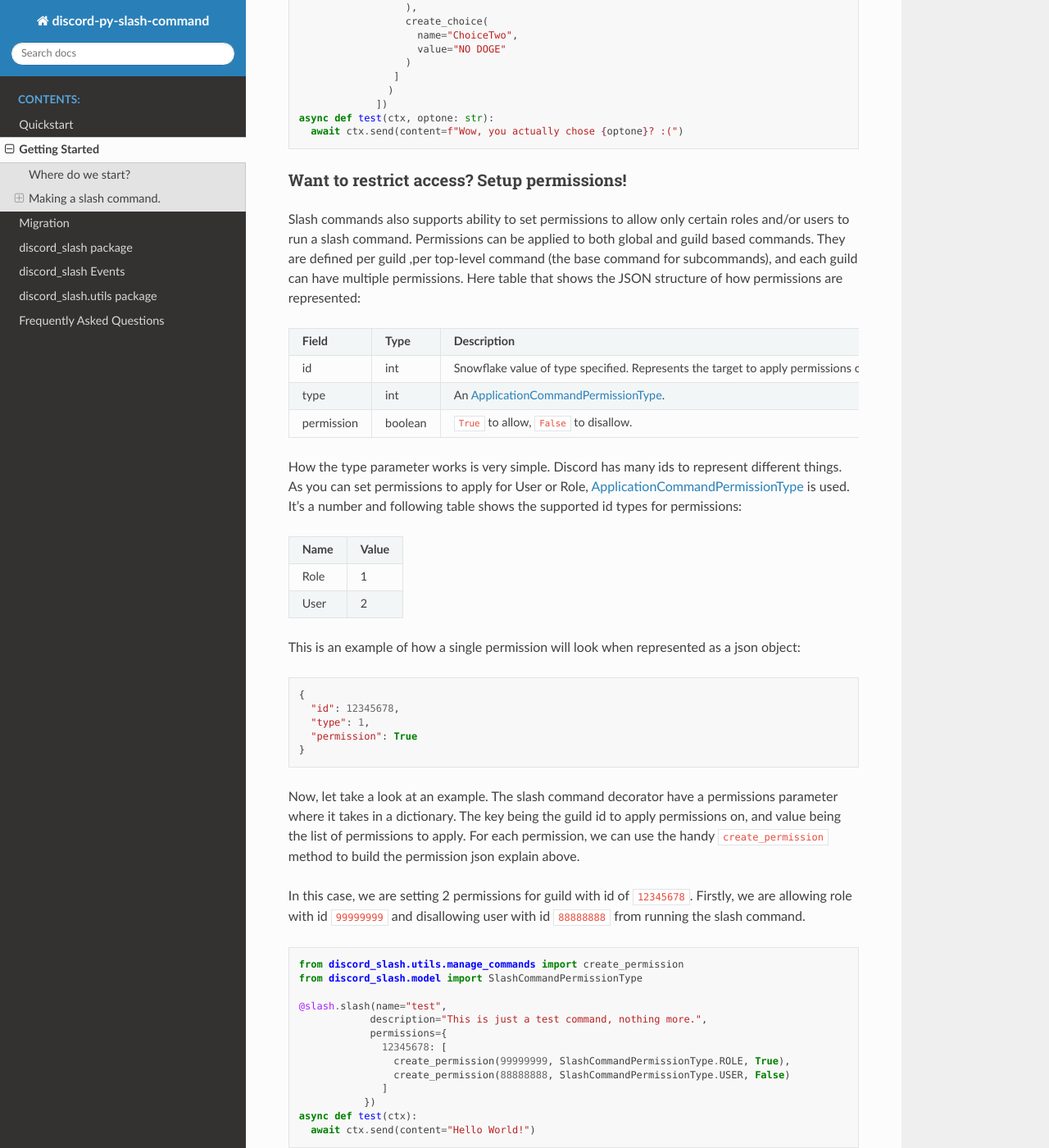
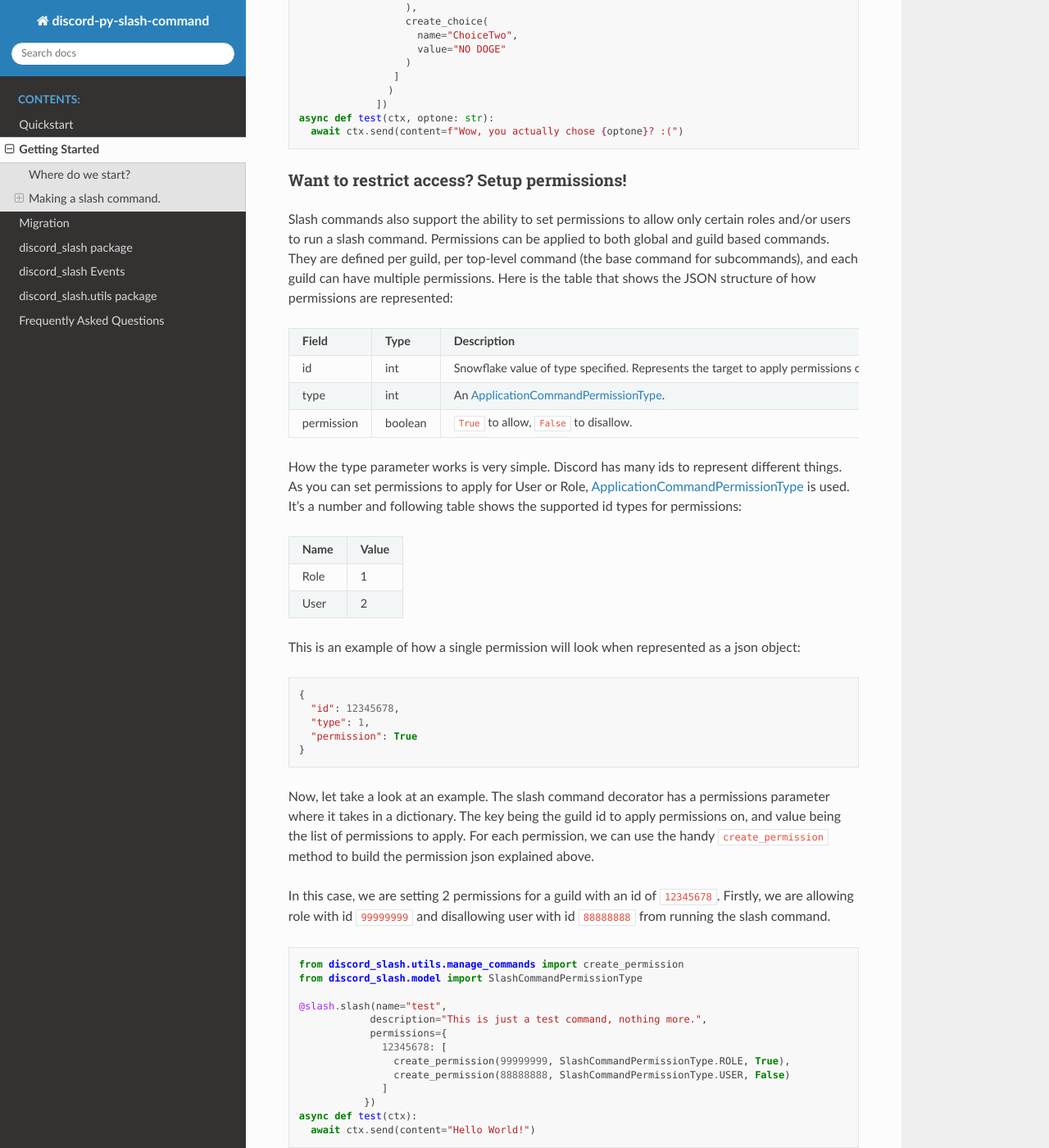
Before and after one commit to interactions-py/interactions.py, a Sphinx documentation site: the page built from docs/gettingstarted.rst, in a window 1280 px wide and 1400 px high, scrolled down 4175 px. Shown: the whole window at 82% size. Built offline with Sphinx 7.4.7 and the Read the Docs theme 2.0.0, drawn with Linux system fonts in a browser that asks for light colours.

Commit message:
Update gettingstarted.rst
Fixed grammatical errors in the "Want to restrict access? Setup permissions!" section

```diff
--- a/docs/gettingstarted.rst
+++ b/docs/gettingstarted.rst
@@ -232,9 +232,9 @@ a string or integer. Below is an implementation of this design in the Python cod
 Want to restrict access? Setup permissions!
 -------------------------------------------
 
-Slash commands also supports ability to set permissions to allow only certain roles and/or users
+Slash commands also support the ability to set permissions to allow only certain roles and/or users
 to run a slash command. Permissions can be applied to both global and guild based commands. They
-are defined per guild ,per top-level command (the base command for subcommands), and each guild can have multiple permissions. Here table that shows the JSON
+are defined per guild, per top-level command (the base command for subcommands), and each guild can have multiple permissions. Here is the table that shows the JSON
 structure of how permissions are represented:
 
 +-------------+--------------------------------------------+-----------------------------------------------------------------------------------------------------+
@@ -269,12 +269,12 @@ This is an example of how a single permission will look when represented as a js
     "permission": True
   }
 
-Now, let take a look at an example. The slash command decorator have a permissions parameter where
+Now, let take a look at an example. The slash command decorator has a permissions parameter where
 it takes in a dictionary. The key being the guild id to apply permissions on, and value being the list
 of permissions to apply. For each permission, we can use the handy ``create_permission`` method to
-build the permission json explain above.
+build the permission json explained above.
 
-In this case, we are setting 2 permissions for guild with id of ``12345678``. Firstly, we are allowing
+In this case, we are setting 2 permissions for a guild with an id of ``12345678``. Firstly, we are allowing
 role with id ``99999999`` and disallowing user with id ``88888888`` from running the slash command.
 
 .. code-block:: python
```
